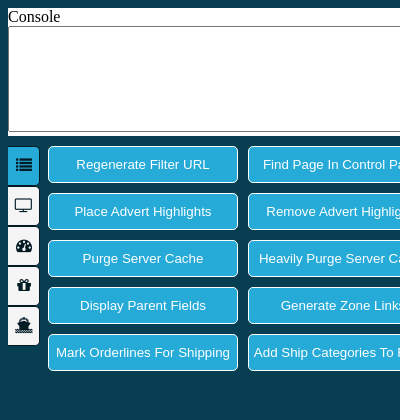
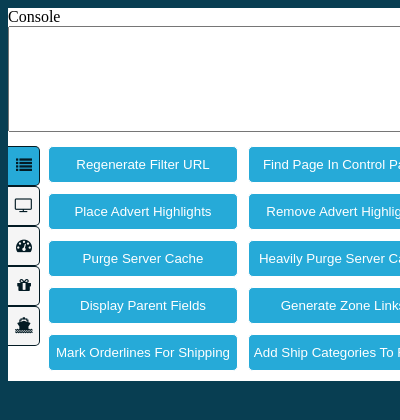
Before and after one commit to Naraceaus/cPanel-Filters, a browser extension: page popup.html in a window 400 px wide. Shown: the top 420 px of the page. Drawn offline with Linux system fonts and the light colour scheme.

Commit message:
sizing fix
Fixed some layout issues introduced in 2.3

```diff
--- a/popup.css
+++ b/popup.css
@@ -7,7 +7,7 @@ body {
 		background:white;
 }
 textarea {
-  width:434px;
+  width:474px;
   height:100px;
 		resize:vertical;
 }
--- a/popup.html
+++ b/popup.html
@@ -35,5 +35,6 @@
 						  <a class="menu-opt" data-group-button="miscellaneous"><span class="fa fa-fw fa-birthday-cake"></span><span class="title">&nbsp Miscellaneous</span></a>
         <a class="menu-opt" id="options-link"><span class="fa fa-fw fa-cog"></span><span class="title">&nbsp Options</span></a>
       </div>
+						<div class="clear"></div>
     </body>
 </html>
```
Also changed, not shown: manifest.json.
